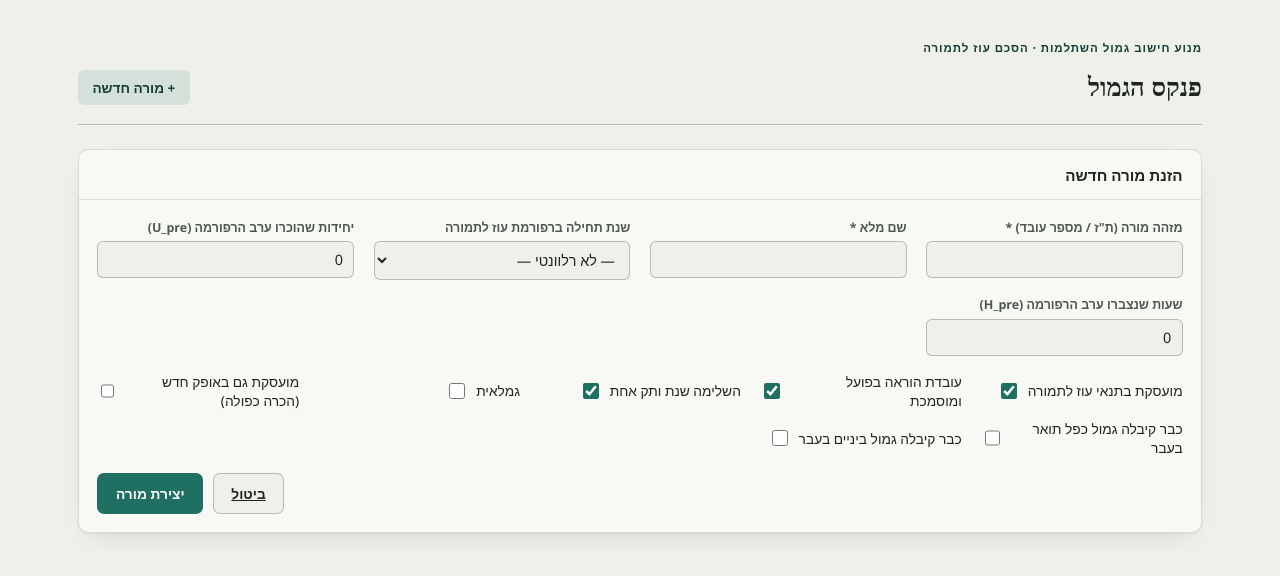
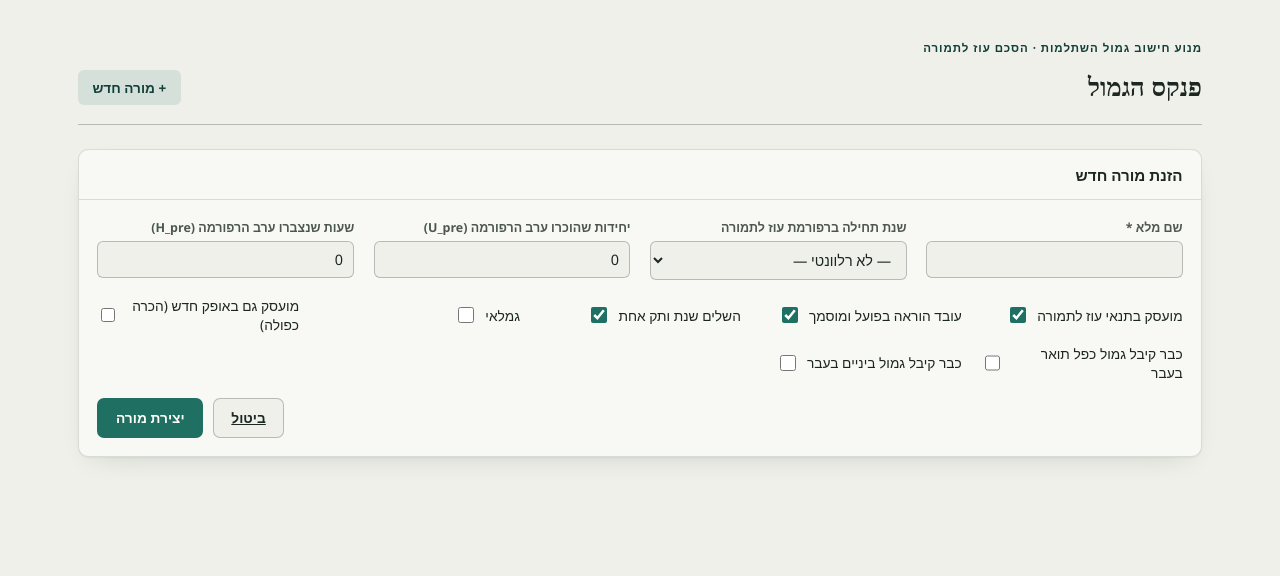
Before and after one commit to Rivka-Man/salary-engine, a Flask app: page /teachers/new in a window 1280 px wide. Shown: the top 576 px of the page. Run offline with Flask 3, Linux system fonts and the light colour scheme.

Commit message:
Auto-generate teacher ID, use masculine grammatical forms
Teacher ID was a manual required field asking for a national ID or
employee number; it now auto-generates (T001, T002, ...) so creating
a teacher only needs a name. Also switched all teacher-referring UI
text from feminine to masculine grammatical forms.

```diff
--- a/app.py
+++ b/app.py
@@ -3,6 +3,7 @@
 מריץ מעל אותו salary.db שמשתמש בו engine.py.
 """
 import json
+import re
 import sqlite3
 from datetime import date
 
@@ -32,6 +33,16 @@ def get_conn():
     return conn
 
 
+def next_teacher_id(conn):
+    rows = conn.execute("SELECT teacher_id FROM teachers").fetchall()
+    max_n = 0
+    for r in rows:
+        m = re.match(r"^T(\d+)$", r["teacher_id"])
+        if m:
+            max_n = max(max_n, int(m.group(1)))
+    return f"T{max_n + 1:03d}"
+
+
 @app.route("/")
 def index():
     conn = get_conn()
@@ -43,42 +54,38 @@ def index():
 @app.route("/teachers/new", methods=["GET", "POST"])
 def new_teacher():
     if request.method == "POST":
-        teacher_id = request.form.get("teacher_id", "").strip()
         full_name = request.form.get("full_name", "").strip()
-        if not teacher_id or not full_name:
-            flash("יש למלא מזהה מורה ושם מלא.", "error")
+        if not full_name:
+            flash("יש למלא שם מלא.", "error")
             return render_template("new_teacher.html", school_years=SCHOOL_YEARS, form=request.form)
-        try:
-            conn = get_conn()
-            conn.execute(
-                """
-                INSERT INTO teachers
-                (teacher_id, full_name, is_active_teacher, has_seniority_year, is_pensioner,
-                 in_reform, reform_start_year, dual_reform_ofek_hadash, U_pre, H_pre,
-                 has_double_degree_gimul, has_beinayim_gimul)
-                VALUES (?, ?, ?, ?, ?, ?, ?, ?, ?, ?, ?, ?)
-                """,
-                (
-                    teacher_id,
-                    full_name,
-                    1 if request.form.get("is_active_teacher") else 0,
-                    1 if request.form.get("has_seniority_year") else 0,
-                    1 if request.form.get("is_pensioner") else 0,
-                    1 if request.form.get("in_reform") else 0,
-                    request.form.get("reform_start_year") or None,
-                    1 if request.form.get("dual_reform_ofek_hadash") else 0,
-                    float(request.form.get("U_pre") or 0),
-                    float(request.form.get("H_pre") or 0),
-                    1 if request.form.get("has_double_degree_gimul") else 0,
-                    1 if request.form.get("has_beinayim_gimul") else 0,
-                ),
-            )
-            conn.commit()
-            conn.close()
-        except sqlite3.IntegrityError:
-            flash(f"מזהה מורה '{teacher_id}' כבר קיים במערכת.", "error")
-            return render_template("new_teacher.html", school_years=SCHOOL_YEARS, form=request.form)
-        flash(f"המורה {full_name} נוצרה בהצלחה.", "success")
+        conn = get_conn()
+        teacher_id = next_teacher_id(conn)
+        conn.execute(
+            """
+            INSERT INTO teachers
+            (teacher_id, full_name, is_active_teacher, has_seniority_year, is_pensioner,
+             in_reform, reform_start_year, dual_reform_ofek_hadash, U_pre, H_pre,
+             has_double_degree_gimul, has_beinayim_gimul)
+            VALUES (?, ?, ?, ?, ?, ?, ?, ?, ?, ?, ?, ?)
+            """,
+            (
+                teacher_id,
+                full_name,
+                1 if request.form.get("is_active_teacher") else 0,
+                1 if request.form.get("has_seniority_year") else 0,
+                1 if request.form.get("is_pensioner") else 0,
+                1 if request.form.get("in_reform") else 0,
+                request.form.get("reform_start_year") or None,
+                1 if request.form.get("dual_reform_ofek_hadash") else 0,
+                float(request.form.get("U_pre") or 0),
+                float(request.form.get("H_pre") or 0),
+                1 if request.form.get("has_double_degree_gimul") else 0,
+                1 if request.form.get("has_beinayim_gimul") else 0,
+            ),
+        )
+        conn.commit()
+        conn.close()
+        flash(f"המורה {full_name} נוצר בהצלחה.", "success")
         return redirect(url_for("teacher_detail", teacher_id=teacher_id))
 
     return render_template("new_teacher.html", school_years=SCHOOL_YEARS, form=None)
@@ -90,7 +97,7 @@ def teacher_detail(teacher_id):
     teacher = conn.execute("SELECT * FROM teachers WHERE teacher_id=?", (teacher_id,)).fetchone()
     if not teacher:
         conn.close()
-        flash("מורה לא נמצאה.", "error")
+        flash("מורה לא נמצא.", "error")
         return redirect(url_for("index"))
     courses = conn.execute(
         "SELECT * FROM courses WHERE teacher_id=? ORDER BY start_date", (teacher_id,)
@@ -121,7 +128,7 @@ def edit_teacher(teacher_id):
     teacher = conn.execute("SELECT * FROM teachers WHERE teacher_id=?", (teacher_id,)).fetchone()
     if not teacher:
         conn.close()
-        flash("מורה לא נמצאה.", "error")
+        flash("מורה לא נמצא.", "error")
         return redirect(url_for("index"))
 
     if request.method == "POST":
@@ -250,7 +257,7 @@ def delete_teacher(teacher_id):
     conn.execute("DELETE FROM teachers WHERE teacher_id=?", (teacher_id,))
     conn.commit()
     conn.close()
-    flash("המורה נמחקה.", "success")
+    flash("המורה נמחק.", "success")
     return redirect(url_for("index"))
 
 
--- a/templates/base.html
+++ b/templates/base.html
@@ -131,7 +131,7 @@
     <div class="eyebrow">מנוע חישוב גמול השתלמות · הסכם עוז לתמורה</div>
     <div class="masthead-row">
       <a href="{{ url_for('index') }}" class="brand display">פנקס הגמול</a>
-      <nav class="top-nav"><a href="{{ url_for('new_teacher') }}">+ מורה חדשה</a></nav>
+      <nav class="top-nav"><a href="{{ url_for('new_teacher') }}">+ מורה חדש</a></nav>
     </div>
   </header>
   {% with messages = get_flashed_messages(with_categories=true) %}
--- a/templates/new_teacher.html
+++ b/templates/new_teacher.html
@@ -1,16 +1,12 @@
 {% extends "base.html" %}
-{% block title %}הזנת מורה חדשה{% endblock %}
+{% block title %}הזנת מורה חדש{% endblock %}
 {% block content %}
 <section class="panel">
   <div class="panel-head">
-    <span class="panel-title">הזנת מורה חדשה</span>
+    <span class="panel-title">הזנת מורה חדש</span>
   </div>
   <form class="panel-body" method="post" action="{{ url_for('new_teacher') }}">
     <div class="form-grid">
-      <div class="field">
-        <label for="teacher_id">מזהה מורה (ת"ז / מספר עובד) *</label>
-        <input type="text" id="teacher_id" name="teacher_id" required value="{{ form.teacher_id if form else '' }}">
-      </div>
       <div class="field">
         <label for="full_name">שם מלא *</label>
         <input type="text" id="full_name" name="full_name" required value="{{ form.full_name if form else '' }}">
@@ -35,13 +31,13 @@
     </div>
 
     <div class="checkbox-grid">
-      <div class="checkbox-row"><input type="checkbox" id="in_reform" name="in_reform" {% if not form or form.in_reform %}checked{% endif %}><label for="in_reform">מועסקת בתנאי עוז לתמורה</label></div>
-      <div class="checkbox-row"><input type="checkbox" id="is_active_teacher" name="is_active_teacher" {% if not form or form.is_active_teacher %}checked{% endif %}><label for="is_active_teacher">עובדת הוראה בפועל ומוסמכת</label></div>
-      <div class="checkbox-row"><input type="checkbox" id="has_seniority_year" name="has_seniority_year" {% if not form or form.has_seniority_year %}checked{% endif %}><label for="has_seniority_year">השלימה שנת ותק אחת</label></div>
-      <div class="checkbox-row"><input type="checkbox" id="is_pensioner" name="is_pensioner" {% if form and form.is_pensioner %}checked{% endif %}><label for="is_pensioner">גמלאית</label></div>
-      <div class="checkbox-row"><input type="checkbox" id="dual_reform_ofek_hadash" name="dual_reform_ofek_hadash" {% if form and form.dual_reform_ofek_hadash %}checked{% endif %}><label for="dual_reform_ofek_hadash">מועסקת גם באופק חדש (הכרה כפולה)</label></div>
-      <div class="checkbox-row"><input type="checkbox" id="has_double_degree_gimul" name="has_double_degree_gimul" {% if form and form.has_double_degree_gimul %}checked{% endif %}><label for="has_double_degree_gimul">כבר קיבלה גמול כפל תואר בעבר</label></div>
-      <div class="checkbox-row"><input type="checkbox" id="has_beinayim_gimul" name="has_beinayim_gimul" {% if form and form.has_beinayim_gimul %}checked{% endif %}><label for="has_beinayim_gimul">כבר קיבלה גמול ביניים בעבר</label></div>
+      <div class="checkbox-row"><input type="checkbox" id="in_reform" name="in_reform" {% if not form or form.in_reform %}checked{% endif %}><label for="in_reform">מועסק בתנאי עוז לתמורה</label></div>
+      <div class="checkbox-row"><input type="checkbox" id="is_active_teacher" name="is_active_teacher" {% if not form or form.is_active_teacher %}checked{% endif %}><label for="is_active_teacher">עובד הוראה בפועל ומוסמך</label></div>
+      <div class="checkbox-row"><input type="checkbox" id="has_seniority_year" name="has_seniority_year" {% if not form or form.has_seniority_year %}checked{% endif %}><label for="has_seniority_year">השלים שנת ותק אחת</label></div>
+      <div class="checkbox-row"><input type="checkbox" id="is_pensioner" name="is_pensioner" {% if form and form.is_pensioner %}checked{% endif %}><label for="is_pensioner">גמלאי</label></div>
+      <div class="checkbox-row"><input type="checkbox" id="dual_reform_ofek_hadash" name="dual_reform_ofek_hadash" {% if form and form.dual_reform_ofek_hadash %}checked{% endif %}><label for="dual_reform_ofek_hadash">מועסק גם באופק חדש (הכרה כפולה)</label></div>
+      <div class="checkbox-row"><input type="checkbox" id="has_double_degree_gimul" name="has_double_degree_gimul" {% if form and form.has_double_degree_gimul %}checked{% endif %}><label for="has_double_degree_gimul">כבר קיבל גמול כפל תואר בעבר</label></div>
+      <div class="checkbox-row"><input type="checkbox" id="has_beinayim_gimul" name="has_beinayim_gimul" {% if form and form.has_beinayim_gimul %}checked{% endif %}><label for="has_beinayim_gimul">כבר קיבל גמול ביניים בעבר</label></div>
     </div>
 
     <div class="actions-row">
--- a/templates/teacher_detail.html
+++ b/templates/teacher_detail.html
@@ -7,9 +7,9 @@
     <div class="display" style="font-size:1.9rem; font-weight:600;">{{ teacher.full_name }}</div>
     <span class="chip neutral mono">{{ teacher.teacher_id }}</span>
     {% if teacher.in_reform %}<span class="chip accent">עוז לתמורה{% if teacher.reform_start_year %} · מ{{ teacher.reform_start_year }}{% endif %}</span>{% endif %}
-    {% if teacher.is_pensioner %}<span class="chip warn">גמלאית</span>{% endif %}
+    {% if teacher.is_pensioner %}<span class="chip warn">גמלאי</span>{% endif %}
   </div>
-  <form method="post" action="{{ url_for('delete_teacher', teacher_id=teacher.teacher_id) }}" onsubmit="return confirm('למחוק את המורה וכל הנתונים שלה לצמיתות?');">
+  <form method="post" action="{{ url_for('delete_teacher', teacher_id=teacher.teacher_id) }}" onsubmit="return confirm('למחוק את המורה וכל הנתונים שלו לצמיתות?');">
     <button type="submit" class="btn-danger">מחיקת מורה</button>
   </form>
 </div>
@@ -106,7 +106,7 @@
       </div>
       <div class="panel-body">
         <dl class="kv-list">
-          <div class="kv-row"><dt>סטטוס</dt><dd>{% if teacher.is_active_teacher %}עובדת הוראה פעילה{% else %}לא פעילה{% endif %}</dd></div>
+          <div class="kv-row"><dt>סטטוס</dt><dd>{% if teacher.is_active_teacher %}עובד הוראה פעיל{% else %}לא פעיל{% endif %}</dd></div>
           <div class="kv-row"><dt>ותק</dt><dd>{% if teacher.has_seniority_year %}יש שנת ותק{% else %}אין{% endif %}</dd></div>
           <div class="kv-row"><dt>אופק חדש (כפול)</dt><dd>{% if teacher.dual_reform_ofek_hadash %}כן{% else %}לא{% endif %}</dd></div>
           <div class="kv-row"><dt>יחידות לפני (U_pre)</dt><dd class="mono">{{ teacher.U_pre }}</dd></div>
```
Also changed, not shown: templates/edit_teacher.html (+7 -7 lines), templates/index.html (+4 -4 lines).
